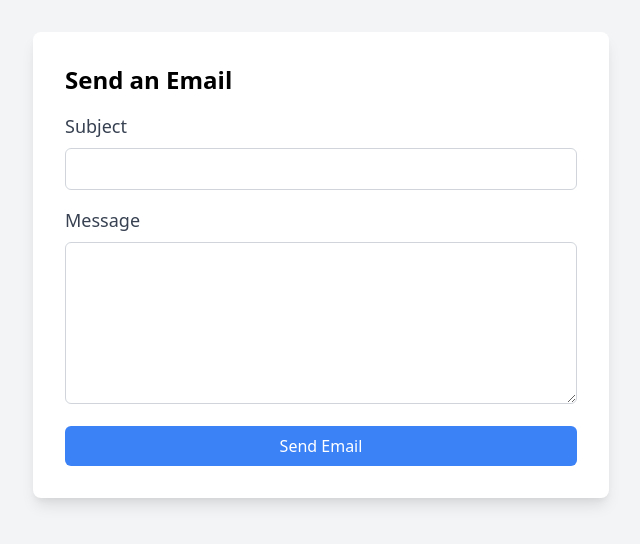
After one commit to santoshvarmaaddala/Event-Management-System, a Flask app: page /mail-form/1 in a window 1280 px wide. The commit adds this page. Shown: the top 544 px of the page, without its empty margins (319-959 px from the left). Run offline with Flask 3, Linux system fonts and the light colour scheme; some libraries are stand-ins or nearby versions.

Commit message:
wrapping up with mail-service

```diff
--- a/app.py
+++ b/app.py
@@ -17,6 +17,17 @@ db.init_app(app)
 with app.app_context():
     db.create_all()
 
+# mail-server setup
+
+app.config['MAIL_SERVER'] = 'smtp.gmail.com'  # Use your email provider's SMTP server
+app.config['MAIL_PORT'] = 587  # Use 465 for SSL or 587 for TLS
+app.config['MAIL_USE_TLS'] = True  # Set to False if you don't want to use TLS
+app.config['MAIL_USE_SSL'] = False  # Set to True if you want to use SSL
+app.config['MAIL_USERNAME'] = 'sairamkiran2002@gmail.com'  # Your email address
+app.config['MAIL_PASSWORD'] = 'kydz zlwd ecmn pfog'  # Your email password (use app-specific password for Gmail)
+app.config['MAIL_DEFAULT_SENDER'] = 'sairamkiran2002@gmail.com'
+
+mail_server = Mail(app)
 
 def valid_login(username, password):
     return User.query.filter_by(username=username, password=password).first()
@@ -137,6 +148,14 @@ def book_an_event():
     # Commit all changes
     db.session.commit()
 
+    msg = Message(
+        subject = "Event Booking Confirmation",
+        recipients = [mail],
+        body = f"Hello {username},\n\nYour booking for the event '{event_name}' has been confirmed!\n\nThank you for using our service."
+    )
+
+    mail_server.send(msg)
+
     # Fetch available events to display on the page
     events = Event.query.filter_by(status=True).all()
     return render_template("userhome.html", message="Booking successful.", events=events)
@@ -246,3 +265,23 @@ def clear(n_id):
     db.session.delete(notification)
     db.session.commit()
     return redirect(url_for('landinghome'))
+
+@app.route("/mail-form/<string:mail>", methods=["GET"])
+def redirect_to_mailform(mail):
+    # Render the mail form and pass the recipient email
+    return render_template('mail.html', recipient=mail)
+
+@app.route("/send-mail/<string:mail>", methods=["POST"])
+def send_mail(mail):
+    # Handling the form submission
+    subject = request.form['subject']
+    message = request.form['message']
+
+    msg = Message(
+        subject=subject,
+        recipients=[mail],
+        body=message
+    )
+
+    mail_server.send(msg)
+    return redirect(url_for('getall'))
--- a/requirements.txt
+++ b/requirements.txt
@@ -2,6 +2,7 @@ blinker==1.9.0
 click==8.1.7
 colorama==0.4.6
 Flask==3.1.0
+Flask-Mail==0.10.0
 Flask-SQLAlchemy==3.1.1
 greenlet==3.1.1
 itsdangerous==2.2.0
--- a/templates/bookings.html
+++ b/templates/bookings.html
@@ -71,9 +71,7 @@
                     <p><strong>Event:</strong> {{ i.event }}</p>
                     {% if i.role == 'ADMIN' %}
                         <p><strong>Email:</strong> {{ i.mail }}</p>
-                        <form action="/send-mail" method="POST">
-                            <input type="submit" value="📧">
-                        </form>
+                        <a href="/mail-form/{{ i.mail }}" style="border: 1px #00246B solid;">📧</a>
                     {% endif %}
                 </div>
         {% endfor %}
--- /dev/null
+++ b/templates/mail.html
@@ -0,0 +1,33 @@
+<!DOCTYPE html>
+<html lang="en">
+<head>
+    <meta charset="UTF-8">
+    <meta name="viewport" content="width=device-width, initial-scale=1.0">
+    <title>Send Email</title>
+    <link href="https://cdn.jsdelivr.net/npm/tailwindcss@2.1.2/dist/tailwind.min.css" rel="stylesheet">
+</head>
+<body class="bg-gray-100">
+
+    <div class="container mx-auto my-8">
+        <div class="max-w-xl mx-auto bg-white p-8 rounded-lg shadow-lg">
+            <h2 class="text-2xl font-semibold mb-4">Send an Email</h2>
+
+            <!-- Form to input email details -->
+            <form action="/send-mail/{{ recipient }}" method="POST">
+                <div class="mb-4">
+                    <label for="subject" class="block text-lg font-medium text-gray-700">Subject</label>
+                    <input type="text" id="subject" name="subject" class="w-full p-2 mt-2 border border-gray-300 rounded-md" required>
+                </div>
+
+                <div class="mb-4">
+                    <label for="message" class="block text-lg font-medium text-gray-700">Message</label>
+                    <textarea id="message" name="message" rows="6" class="w-full p-2 mt-2 border border-gray-300 rounded-md" required></textarea>
+                </div>
+
+                <button onclick="alert('Mail sent successfully!')" type="submit" class="w-full py-2 px-4 bg-blue-500 text-white rounded-md hover:bg-blue-600">Send Email</button>
+            </form>
+        </div>
+    </div>
+
+</body>
+</html>
```
Also changed, not shown: instance/app.db.
